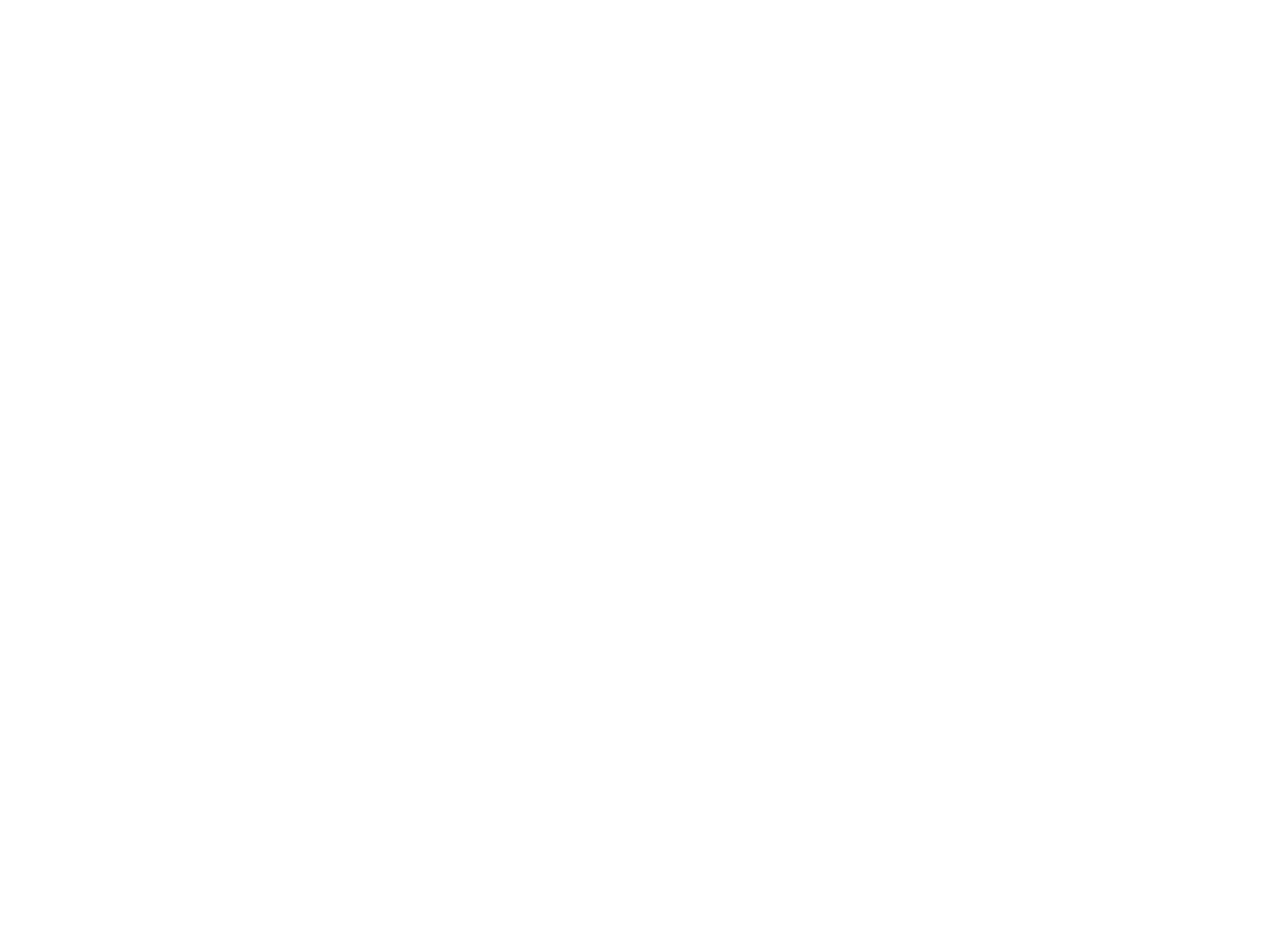
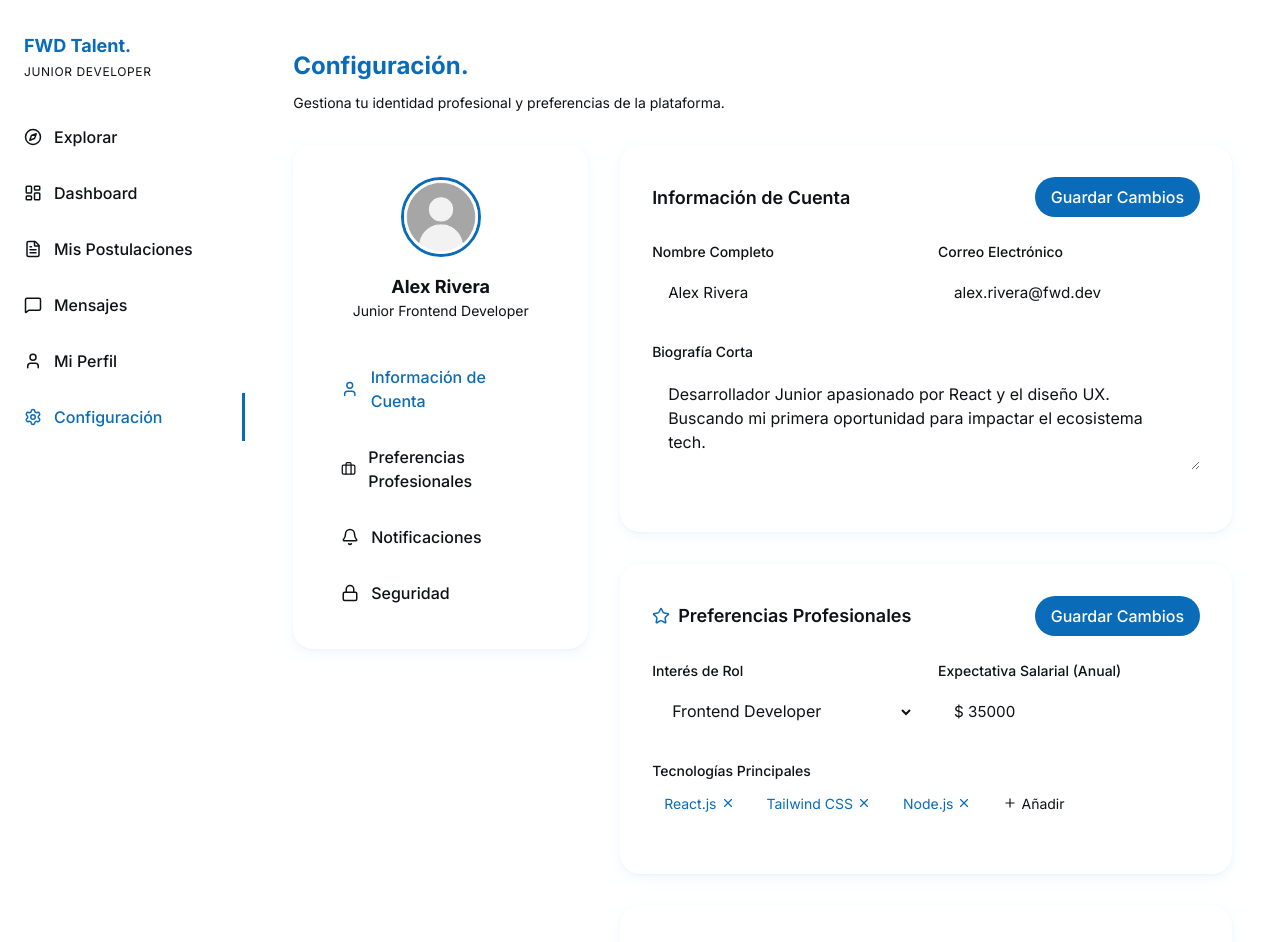
Before and after one commit to keylorforward-prog/Grupo-5-FWD-Marketplace, a React (Vite) app in the folder Frontend/: page /Configuracion in a window 1280 px wide. Before the commit this address had no page. Shown: the top 942 px of the page. Before the commit the page ends 800 px from the top, so only its background shows below. Built offline with nearby package versions, Linux system fonts and the light colour scheme.

Commit message:
funcionalidad boton guarda cambios settingegresado

```diff
--- a/Frontend/src/Pages/ProfileEgresado/PerfilEgresado/components/TarjetaUsuario.jsx
+++ b/Frontend/src/Pages/ProfileEgresado/PerfilEgresado/components/TarjetaUsuario.jsx
@@ -1,12 +1,12 @@
 import React from 'react';
 import { Pencil, Globe, Link as LinkIcon } from 'lucide-react';
-import ProfileDefaultImage from '../../../../../public/Imgs/ProfileDefaultImage.png';
+
 
 const TarjetaUsuario = () => {
   return (
     <div className="tarjetaUsuario">
       <div className="contenedorAvatar">
-        <img src={ProfileDefaultImage} alt="Foto de perfil" className="imagenPerfil" />
+        <img src="/Imgs/ProfileDefaultImage.png" alt="Foto de perfil" className="imagenPerfil" />
         <button className="botonEditarAvatar">
           <Pencil size={14} />
         </button>
--- a/Frontend/src/Pages/ProfileEgresado/SettingsEgresado/SettingsEgresado.jsx
+++ b/Frontend/src/Pages/ProfileEgresado/SettingsEgresado/SettingsEgresado.jsx
@@ -6,7 +6,7 @@ import ProfessionalPreferences from './components/ProfessionalPreferences';
 import Notifications from './components/Notifications';
 import Security from './components/Security';
 import { User, Briefcase, Bell, Lock } from 'lucide-react';
-import ProfileDefaultImage from '../../../../../../public/Imgs/ProfileDefaultImage.png';
+
 
 const SettingsEgresado = () => {
   const [activeSection, setActiveSection] = useState('cuenta');
@@ -30,7 +30,7 @@ const SettingsEgresado = () => {
           {/* Navigation Card */}
           <aside className="settings-nav-card">
             <div className="profile-summary">
-              <img src={ProfileDefaultImage} alt="Alex Rivera" />
+              <img src="/Imgs/ProfileDefaultImage.png" alt="Alex Rivera" />
               <h3>Alex Rivera</h3>
               <p>Junior Frontend Developer</p>
             </div>
--- a/Frontend/src/Pages/ProfileEgresado/SettingsEgresado/components/AccountInfo.jsx
+++ b/Frontend/src/Pages/ProfileEgresado/SettingsEgresado/components/AccountInfo.jsx
@@ -1,21 +1,67 @@
-import React from 'react';
+import React, { useState, useEffect } from 'react';
 
 const AccountInfo = () => {
+  const [formData, setFormData] = useState({
+    nombre: 'Alex Rivera',
+    email: 'alex.rivera@fwd.dev',
+    bio: 'Desarrollador Junior apasionado por React y el diseño UX. Buscando mi primera oportunidad para impactar el ecosistema tech.'
+  });
+  const [mensajeExito, setMensajeExito] = useState(false);
+
+  // Cargar datos de localStorage al iniciar para simular persistencia
+  useEffect(() => {
+    const savedData = localStorage.getItem('accountInfo');
+    if (savedData) {
+      setFormData(JSON.parse(savedData));
+    }
+  }, []);
+
+  const handleChange = (e) => {
+    const { name, value } = e.target;
+    setFormData(prev => ({ ...prev, [name]: value }));
+  };
+
+  const handleSave = () => {
+    // Simulamos el guardado en base de datos usando localStorage
+    localStorage.setItem('accountInfo', JSON.stringify(formData));
+    setMensajeExito(true);
+    setTimeout(() => setMensajeExito(false), 3000);
+  };
+
   return (
     <div id="cuenta" className="form-card">
       <div className="form-header">
         <h2 className="form-title">Información de Cuenta</h2>
-        <button className="btn-primary">Guardar Cambios</button>
+        <div style={{ display: 'flex', alignItems: 'center', gap: '1rem' }}>
+          {mensajeExito && (
+            <span style={{ color: 'var(--color-success)', fontSize: '0.875rem', fontWeight: 500 }} className="animate-in">
+              ¡Cambios guardados!
+            </span>
+          )}
+          <button className="btn-primary" onClick={handleSave}>Guardar Cambios</button>
+        </div>
       </div>
 
       <div className="form-row">
         <div className="form-group">
           <label>Nombre Completo</label>
-          <input type="text" className="form-input" defaultValue="Alex Rivera" />
+          <input
+            type="text"
+            name="nombre"
+            className="form-input"
+            value={formData.nombre}
+            onChange={handleChange}
+          />
         </div>
         <div className="form-group">
           <label>Correo Electrónico</label>
-          <input type="email" className="form-input" defaultValue="alex.rivera@fwd.dev" />
+          <input
+            type="email"
+            name="email"
+            className="form-input"
+            value={formData.email}
+            onChange={handleChange}
+          />
         </div>
       </div>
 
@@ -23,7 +69,9 @@ const AccountInfo = () => {
         <label>Biografía Corta</label>
         <textarea
           className="form-textarea"
-          defaultValue="Desarrollador Junior apasionado por React y el diseño UX. Buscando mi primera oportunidad para impactar el ecosistema tech."
+          name="bio"
+          value={formData.bio}
+          onChange={handleChange}
         ></textarea>
       </div>
     </div>
--- a/Frontend/src/Pages/ProfileEgresado/SettingsEgresado/components/ProfessionalPreferences.jsx
+++ b/Frontend/src/Pages/ProfileEgresado/SettingsEgresado/components/ProfessionalPreferences.jsx
@@ -1,7 +1,70 @@
-import React from 'react';
+import React, { useState, useEffect, useRef } from 'react';
 import { Star, X, Plus } from 'lucide-react';
 
 const ProfessionalPreferences = () => {
+  const [formData, setFormData] = useState({
+    role: 'frontend',
+    salary: '$ 35000',
+    technologies: ['React.js', 'Tailwind CSS', 'Node.js']
+  });
+  const [mensajeExito, setMensajeExito] = useState(false);
+  const [isAddingTech, setIsAddingTech] = useState(false);
+  const [newTech, setNewTech] = useState('');
+  const inputRef = useRef(null);
+
+  useEffect(() => {
+    const savedData = localStorage.getItem('profPreferences');
+    if (savedData) {
+      setFormData(JSON.parse(savedData));
+    }
+  }, []);
+
+  const handleChange = (e) => {
+    const { name, value } = e.target;
+    setFormData(prev => ({ ...prev, [name]: value }));
+  };
+
+  const removeTech = (techToRemove) => {
+    setFormData(prev => ({
+      ...prev,
+      technologies: prev.technologies.filter(tech => tech !== techToRemove)
+    }));
+  };
+
+  const handleAddTechClick = () => {
+    setIsAddingTech(true);
+    setTimeout(() => {
+      inputRef.current?.focus();
+    }, 0);
+  };
+
+  const submitNewTech = () => {
+    if (newTech.trim() && !formData.technologies.includes(newTech.trim())) {
+      setFormData(prev => ({
+        ...prev,
+        technologies: [...prev.technologies, newTech.trim()]
+      }));
+    }
+    setNewTech('');
+    setIsAddingTech(false);
+  };
+
+  const handleKeyDown = (e) => {
+    if (e.key === 'Enter') {
+      e.preventDefault();
+      submitNewTech();
+    } else if (e.key === 'Escape') {
+      setNewTech('');
+      setIsAddingTech(false);
+    }
+  };
+
+  const handleSave = () => {
+    localStorage.setItem('profPreferences', JSON.stringify(formData));
+    setMensajeExito(true);
+    setTimeout(() => setMensajeExito(false), 3000);
+  };
+
   return (
     <div id="preferencias" className="form-card">
       <div className="form-header">
@@ -9,12 +72,20 @@ const ProfessionalPreferences = () => {
           <Star size={18} className="text-[var(--color-primary)]" />
           Preferencias Profesionales
         </h2>
+        <div style={{ display: 'flex', alignItems: 'center', gap: '1rem' }}>
+          {mensajeExito && (
+            <span style={{ color: 'var(--color-success)', fontSize: '0.875rem', fontWeight: 500 }} className="animate-in">
+              ¡Cambios guardados!
+            </span>
+          )}
+          <button className="btn-primary" onClick={handleSave}>Guardar Cambios</button>
+        </div>
       </div>
 
       <div className="form-row">
         <div className="form-group">
           <label>Interés de Rol</label>
-          <select className="form-select" defaultValue="frontend">
+          <select name="role" className="form-select" value={formData.role} onChange={handleChange}>
             <option value="frontend">Frontend Developer</option>
             <option value="backend">Backend Developer</option>
             <option value="fullstack">Fullstack Developer</option>
@@ -22,28 +93,39 @@ const ProfessionalPreferences = () => {
         </div>
         <div className="form-group">
           <label>Expectativa Salarial (Anual)</label>
-          <input type="text" className="form-input" defaultValue="$ 35000" />
+          <input type="text" name="salary" className="form-input" value={formData.salary} onChange={handleChange} />
         </div>
       </div>
 
       <div className="form-group">
         <label>Tecnologías Principales</label>
         <div className="chips-container">
-          <div className="chip">
-            React.js
-            <button><X size={14} /></button>
-          </div>
-          <div className="chip">
-            Tailwind CSS
-            <button><X size={14} /></button>
-          </div>
-          <div className="chip">
-            Node.js
-            <button><X size={14} /></button>
-          </div>
-          <button className="chip-add">
-            <Plus size={14} /> Añadir
-          </button>
+          {formData.technologies.map(tech => (
+            <div className="chip" key={tech}>
+              {tech}
+              <button type="button" onClick={() => removeTech(tech)}>
+                <X size={14} />
+              </button>
+            </div>
+          ))}
+
+          {isAddingTech ? (
+            <input
+              ref={inputRef}
+              type="text"
+              value={newTech}
+              onChange={(e) => setNewTech(e.target.value)}
+              onBlur={submitNewTech}
+              onKeyDown={handleKeyDown}
+              className="chip-add"
+              style={{ background: 'white', outline: 'none', border: '1px solid var(--color-primary)', width: 'auto' }}
+              placeholder="Nueva tech..."
+            />
+          ) : (
+            <button type="button" className="chip-add" onClick={handleAddTechClick}>
+              <Plus size={14} /> Añadir
+            </button>
+          )}
         </div>
       </div>
     </div>
--- a/Frontend/src/Pages/ProfileEgresado/SettingsEgresado/components/SidebarSettings.jsx
+++ b/Frontend/src/Pages/ProfileEgresado/SettingsEgresado/components/SidebarSettings.jsx
@@ -1,7 +1,7 @@
 import React from 'react';
 import { Compass, LayoutDashboard, FileText, MessageSquare, User, Settings } from 'lucide-react';
 import { Link, useLocation } from 'react-router-dom';
-import ProfileDefaultImage from '../../../../../../public/Imgs/ProfileDefaultImage.png';
+
 
 const SidebarSettings = () => {
   const location = useLocation();
@@ -37,7 +37,7 @@ const SidebarSettings = () => {
 
       <div className="sidebar-footer">
         <div className="sidebar-user">
-          <img src={ProfileDefaultImage} alt="Alex Rivera" />
+          <img src="/Imgs/ProfileDefaultImage.png" alt="Alex Rivera" />
           <div className="sidebar-user-info">
             <span className="sidebar-user-name">Alex Rivera</span>
             <Link to="/PerfilEgresado" className="sidebar-user-link">Ver Portafolio</Link>
--- a/Frontend/src/Routes/Routing.jsx
+++ b/Frontend/src/Routes/Routing.jsx
@@ -2,6 +2,7 @@ import { BrowserRouter as Router, Routes, Route } from "react-router-dom";
 import LoginPage from "../Pages/LoginPage";
 import DashboardEgresado from "../Pages/ProfileEgresado/DashboardEgresado/DashboardEgresado";
 import PerfilEgresado from "../Pages/ProfileEgresado/PerfilEgresado/PerfilEgresado";
+import SettingsEgresado from "../Pages/ProfileEgresado/SettingsEgresado/SettingsEgresado";
 
 function Routing() {
     return (
@@ -12,6 +13,7 @@ function Routing() {
                 <Route path="/" element={<LoginPage />} />
                 <Route path="/DashboardEgresado" element={<DashboardEgresado />} />
                 <Route path="/PerfilEgresado" element={<PerfilEgresado />} />
+                <Route path="/Configuracion" element={<SettingsEgresado />} />
 
                 {/* Rutas privadas */}
 
--- a/Frontend/src/index.css
+++ b/Frontend/src/index.css
@@ -71,6 +71,11 @@
     --color-ink-subtle: var(--ink-subtle);
     --color-border: var(--border);
     --color-border-strong: var(--border-strong);
+    --color-surface-alt: var(--surface-sunken);
+    --color-brand-50: oklch(0.96 0.02 245);
+    --color-brand-100: oklch(0.93 0.04 245);
+    --color-brand-700: oklch(0.4 0.1 245);
+    --color-danger: var(--destructive);
 
     --font-sans: 'Inter', sans-serif;
     --font-body: 'Inter', sans-serif;
--- a/Frontend/src/main.jsx
+++ b/Frontend/src/main.jsx
@@ -1,6 +1,7 @@
 import { StrictMode } from 'react'
 import { createRoot } from 'react-dom/client'
 import App from './App.jsx'
+import './index.css';
 import { AuthProvider } from './context/AuthContext'
 
 createRoot(document.getElementById('root')).render(
--- a/Frontend/src/pages/LoginPage.jsx
+++ b/Frontend/src/pages/LoginPage.jsx
@@ -32,7 +32,7 @@ const LoginPage = () => {
       const data = await authService.login(form);
       if (data.success) {
         login(data.user, data.token);
-        navigate('/dashboard');
+        navigate('/DashboardEgresado');
       }
     } catch (err) {
       const msg = err.response?.data?.message || 'Error al iniciar sesión. Intenta de nuevo.';
```
